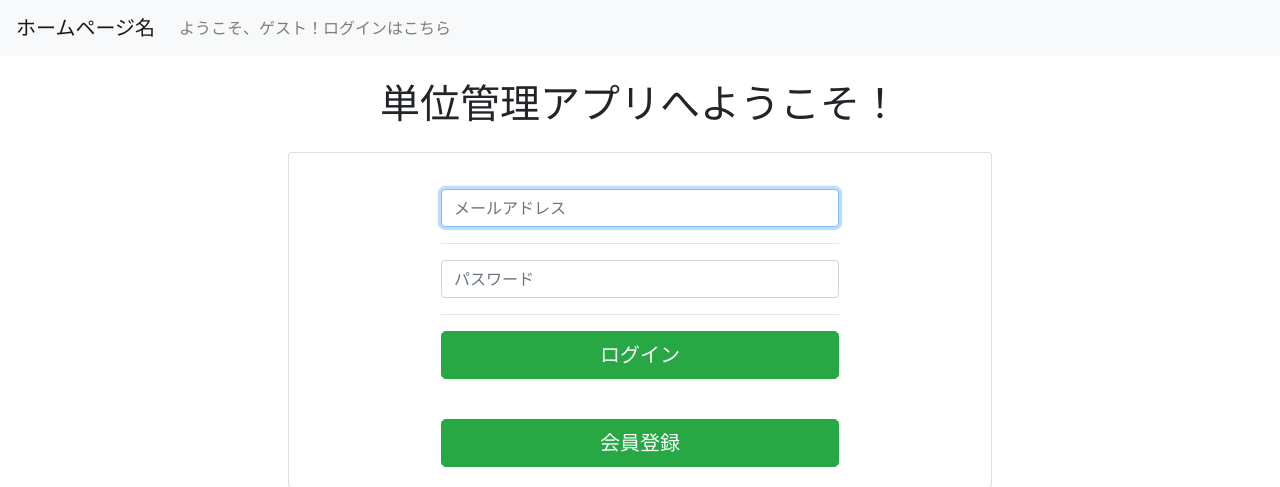
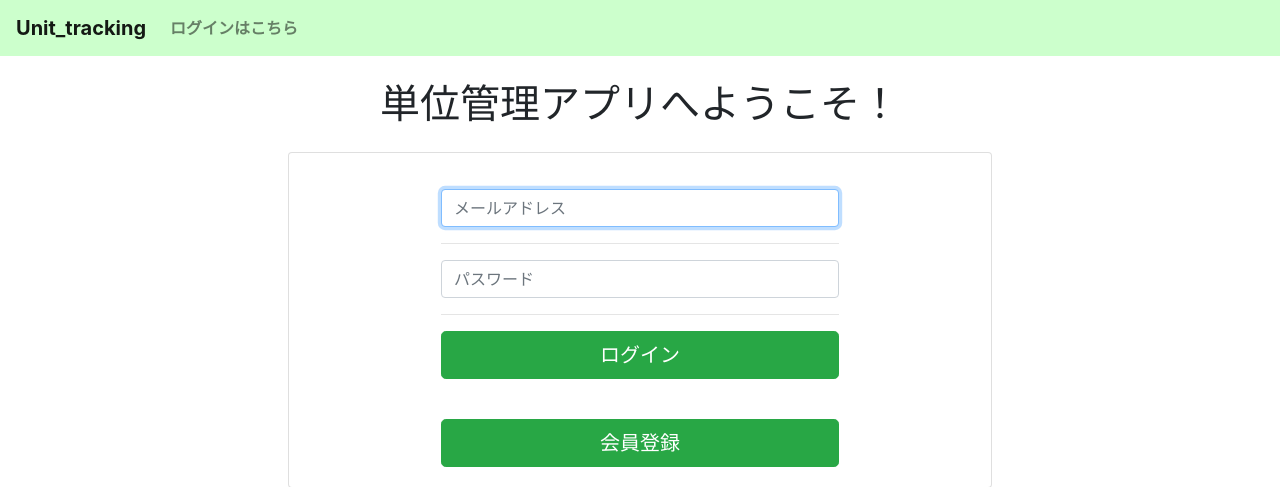
Before and after one commit to mokupuro/managment-app, a Django app: page /login/ in a window 1280 px wide. Shown: the top 487 px of the page. Run offline with Django 3.2, Linux system fonts and the light colour scheme; some libraries are stand-ins or nearby versions.

Commit message:
ヘッダーのhtml

```diff
--- a/management-app/coursemanagement/managementapp/templates/base.html
+++ b/management-app/coursemanagement/managementapp/templates/base.html
@@ -15,8 +15,8 @@
 </head>
 
 <body>
-    <nav class="navbar navbar-expand-lg navbar-light bg-light">
-      <a class="navbar-brand" href="{% url 'index' %}">ホームページ名</a>
+    <nav class="navbar navbar-expand-lg navbar-light" style = "background-color: #CCFFCC;">
+      <a class="navbar-brand font-weight-bold" href="{% url 'index' %}">Unit_tracking</a>
       <button class="navbar-toggler" type="button" data-toggle="collapse" data-target="#navbarSupportedContent" aria-controls="navbarSupportedContent" aria-expanded="false" aria-label="Toggle navigation">
         <span class="navbar-toggler-icon"></span>
       </button>
@@ -25,19 +25,19 @@
         <ul class="navbar-nav mr-auto">
           {% if user.is_authenticated %}
           <li>
-            <a class="nav-item nav-link" href="{% url 'user_detail' user.pk %}">ユーザー情報閲覧</a>
+            <a class="font-weight-bold nav-link" href="{% url 'user_detail' user.pk %}">ユーザー情報閲覧</a>
           </li>
           <li>
-            <a class="nav-item nav-link" href="{% url 'user_update' user.pk %}">ユーザー情報更新</a>
+            <a class="font-weight-bold nav-link" href="{% url 'user_update' user.pk %}">ユーザー情報更新</a>
           </li>
           <li>
-            <a class="nav-item nav-link" href="{% url 'logout' %}">ログアウト</a>
+            <a class="font-weight-bold nav-link" href="{% url 'logout' %}">ログアウト</a>
           </li>
           {% else %}
           <li class="nav-item">
-            <a class="nav-item nav-link" href="{% url 'login' %}">
-            ようこそ、ゲスト！ログインはこちら
-          </a>
+            <a class="font-weight-bold nav-link" href="{% url 'login' %}">
+            ログインはこちら
+            </a>
           </li>
           {% endif %}
         </ul>
```
